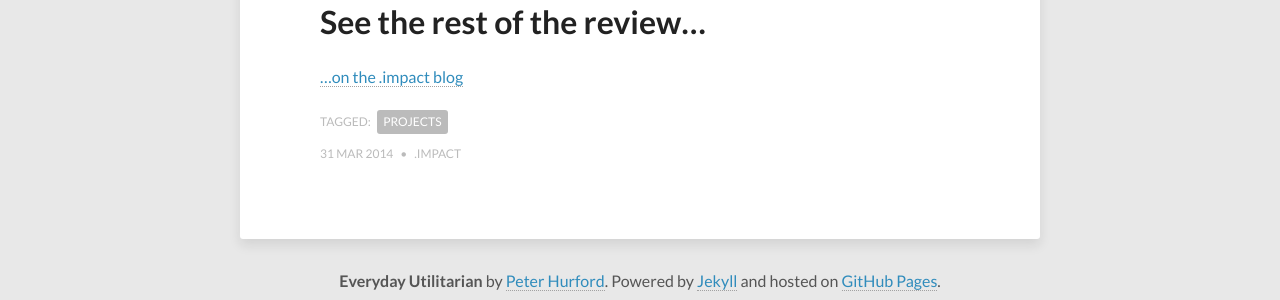
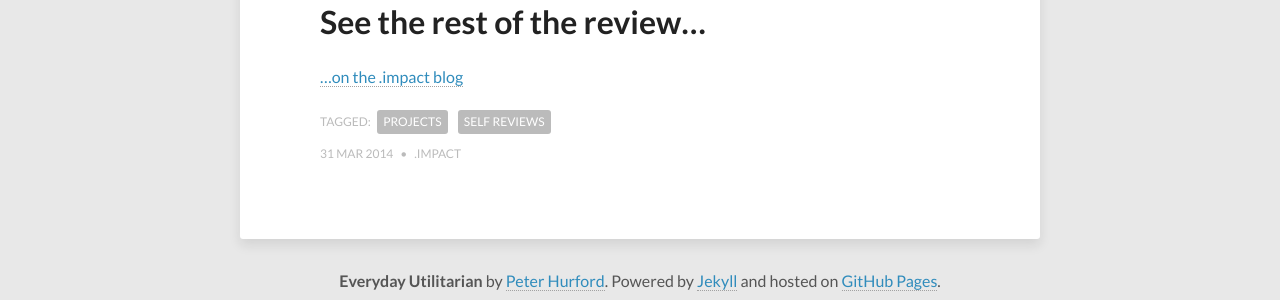
Before and after one commit to peterhurford/peterhurford.github.io, a Jekyll site: the page built from _posts/2014-03-31-a-dot-impact-review.markdown, in a window 1280 px wide. Shown: the part 1569-1869 px from the top of the page. Built offline with Jekyll 4.4.1, drawn with Linux system fonts in a browser that asks for light colours; comment, search, counter and statistics services are not loaded.

Commit message:
Added self reviews category to .impact review

```diff
--- a/_posts/2014-03-31-a-dot-impact-review.markdown
+++ b/_posts/2014-03-31-a-dot-impact-review.markdown
@@ -8,6 +8,7 @@
 title: "A .impact Review"
 categories:
 - Projects
+- Self Reviews
 ---
 
 .impact is a group of people who want to volunteer on really useful projects. This means, however, we need some idea of whether or not our projects are actually useful. Thus, the purpose of this essay is to analyze whether or not our projects have been useful, whether putting more time and money into .impact is worth the cost, where .impact has stumbled, and what our plans for the future are.
```
